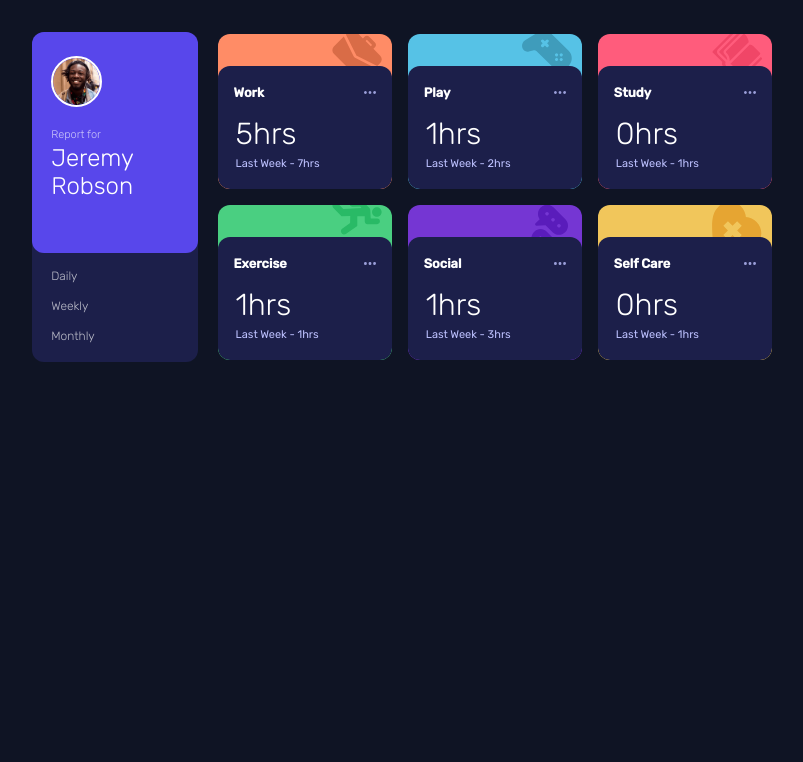
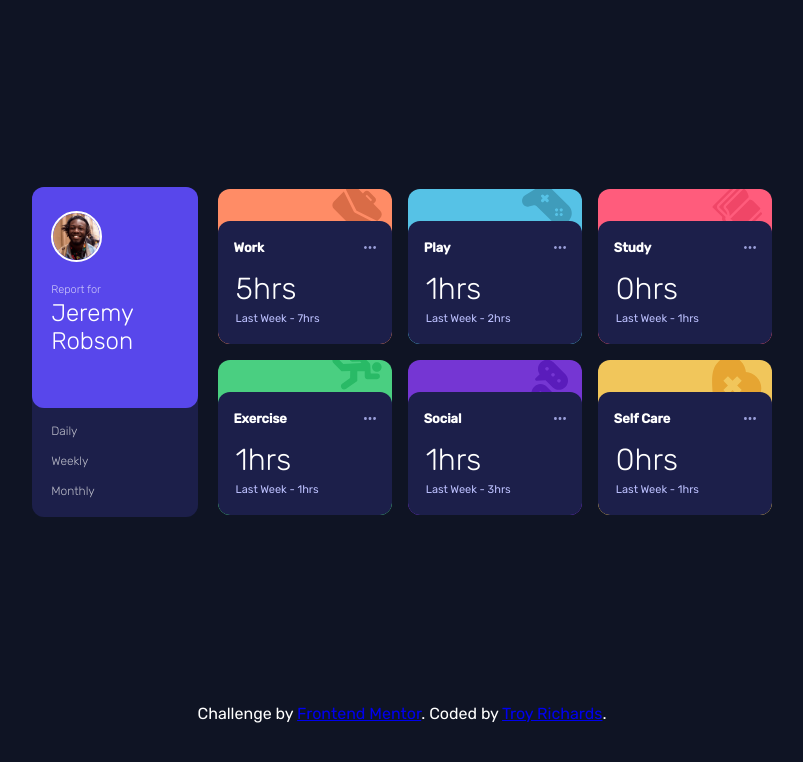
Before and after one commit to AyeTone/Time-Tracking-Dashboard, a React (Create React App) app: page / in a window 1280 px wide. Shown: the top 762 px of the page, without its empty margins (238-1041 px from the left). Built offline with nearby package versions, Linux system fonts and the light colour scheme.

Commit message:
Project Complete

```diff
--- a/src/App.js
+++ b/src/App.js
@@ -2,6 +2,7 @@ import Cards from "./components/Cards/Cards";
 import UserCard from "./components/UserCard/UserCard";
 import { TimeFramesContext } from "./Context/timeFrameContext";
 import { useState } from "react";
+import Footer from "./components/Footer/Footer";
 
 function App() {
   const [timeFrames, setTimeFrames] = useState([
@@ -20,12 +21,13 @@ function App() {
   ]);
 
   return (
-    <div className="App">
-      <TimeFramesContext.Provider value={{ timeFrames, setTimeFrames }}>
+    <TimeFramesContext.Provider value={{ timeFrames, setTimeFrames }}>
+      <div className="App">
         <UserCard />
         <Cards />
-      </TimeFramesContext.Provider>
-    </div>
+      </div>
+      <Footer />
+    </TimeFramesContext.Provider>
   );
 }
 
--- /dev/null
+++ b/src/components/Footer/Footer.jsx
@@ -0,0 +1,29 @@
+import React from "react";
+import { Container, Wrapper, Text } from "./FooterStyles";
+
+const Footer = () => {
+  return (
+    <Container>
+      <Wrapper>
+        <Text>
+          Challenge by{" "}
+          <a
+            className="
+                    text-blue-300 transition-all relative link-text duration-500 hover:text-blue-500"
+            href="https://www.frontendmentor.io?ref=challenge"
+            target="_blank"
+          >
+            Frontend Mentor
+          </a>
+          . Coded by{" "}
+          <a className="text-neonGreen" href="#">
+            Troy Richards
+          </a>
+          .
+        </Text>
+      </Wrapper>
+    </Container>
+  );
+};
+
+export default Footer;
--- /dev/null
+++ b/src/components/Footer/FooterStyles.jsx
@@ -0,0 +1,12 @@
+import styled from "styled-components";
+
+export const Container = styled.footer`
+  width: 100%;
+  margin: 1rem 0;
+`;
+
+export const Wrapper = styled.div`
+  display: flex;
+  justify-content: center;
+`;
+export const Text = styled.p``;
--- a/src/components/UserCard/UserCardStyles.jsx
+++ b/src/components/UserCard/UserCardStyles.jsx
@@ -99,6 +99,10 @@ export const Time = styled.p`
     opacity: 1;
   }
 
+  &:active {
+    opacity: 1;
+  }
+
   ${tablet({
     fontSize: "12px",
   })}
--- a/src/index.css
+++ b/src/index.css
@@ -32,6 +32,8 @@ body {
 
 
 .App {
+
+
   display: flex;
   justify-content: center;
   align-items: center;
@@ -47,6 +49,7 @@ body {
 @media only screen and (min-width: 768px) {
   .App {
     max-width: 740px;
+    height: 80vh;
 
     flex-direction: row;
     gap: 1.2rem;
```
